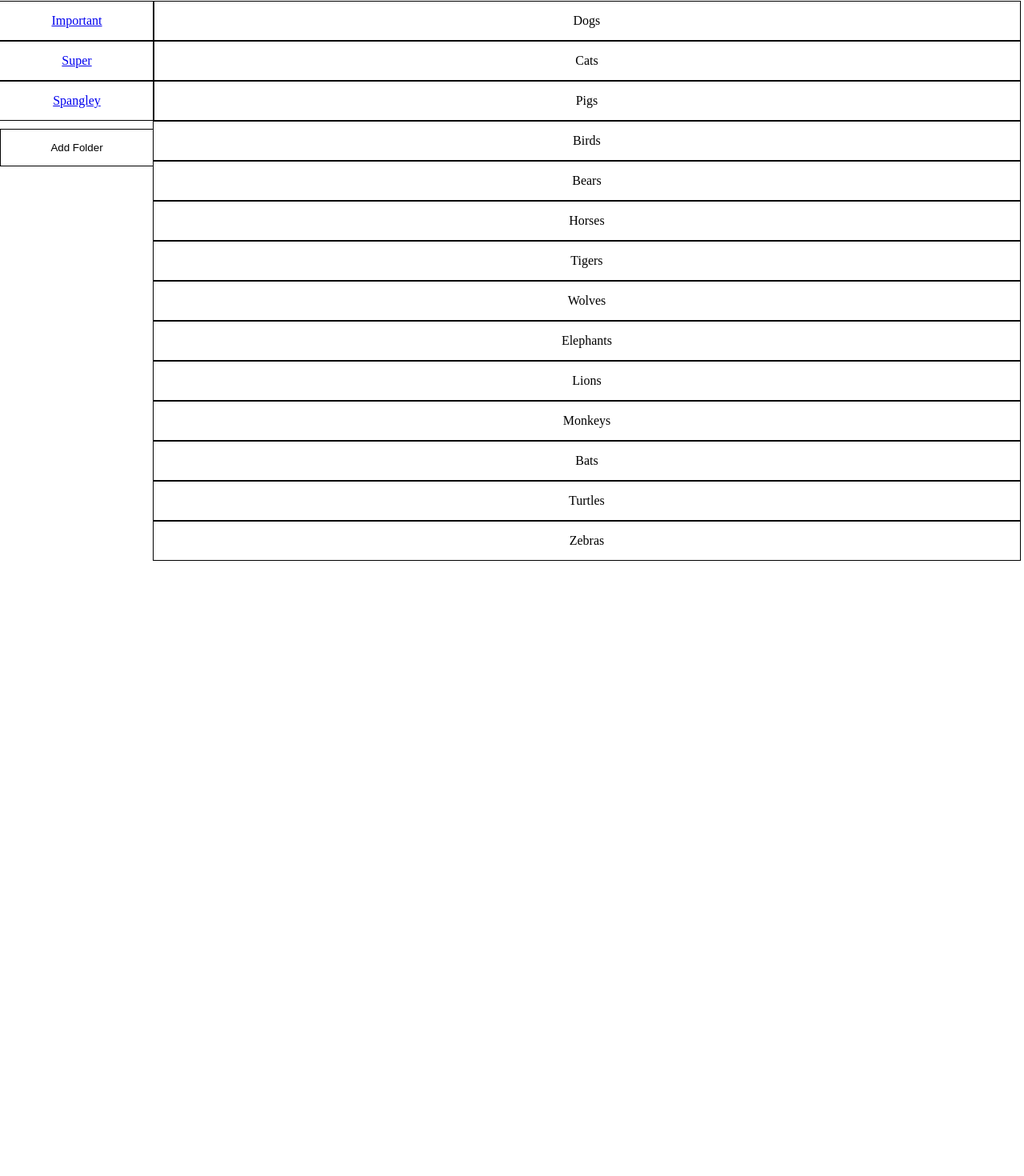
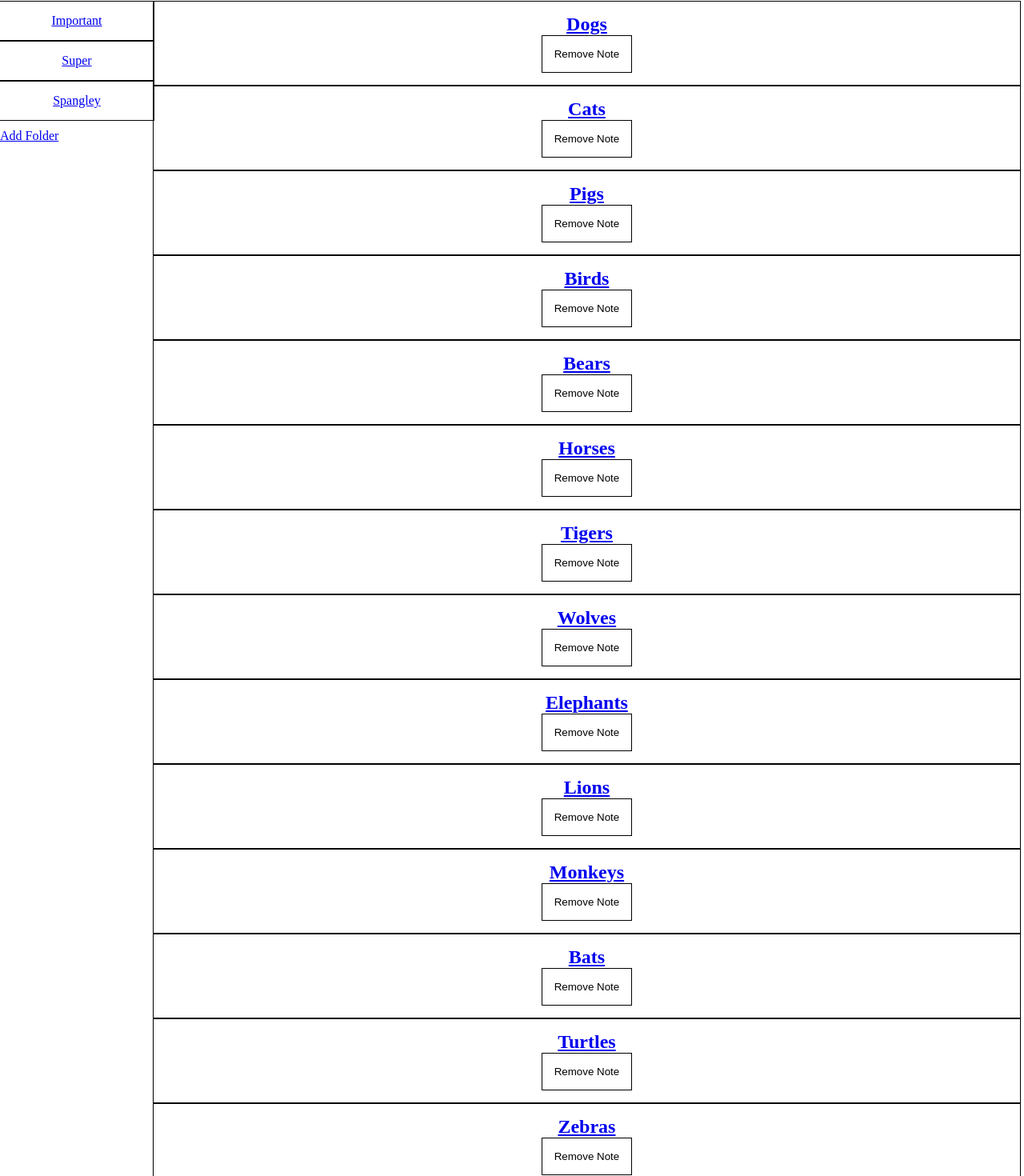
Before and after one commit to upcheezy/noteful, a React (Create React App) app: page / in a window 1280 px wide. Shown: the part 54-1524 px from the top of the page at 80% size. Before the commit the page ends 800 px from the top, so only its background shows below. Built offline with nearby package versions, Linux system fonts and the light colour scheme.

Commit message:
finished project

```diff
--- a/src/App/App.js
+++ b/src/App/App.js
@@ -6,6 +6,7 @@ import { getNotesForFolder, findNote, findFolder } from '../notes_helpers';
 import './App.css';
 import NoteListMain from '../NoteListMain/NoteListMain';
 import NotePageNav from '../NotePageNav/NotePageNav';
+import NotePageMain from '../NotePageMain/NotePageMain';
 
 export default class App extends Component {
   state = {
@@ -46,14 +47,15 @@ export default class App extends Component {
           path="/note/:noteId"
           render={routeProps => {
             // why is noteId in brackets?
-              // destruction state same as below
+              // destructure state same as below
               // const noteId = routeProps.match.params.noteId;
             // console.log(routeProps);
             const { noteId } = routeProps.match.params;
             // where is notes delcared that this is using and what else is it doing?
+              // above on the first line of method is where
             const note = findNote(notes, noteId) || {};
             const folder = findFolder(folders, note.folderId);
-            return <NotePageNav />
+            return <NotePageNav {...routeProps} folder={folder}/>
           }}
         />
 
@@ -85,6 +87,20 @@ export default class App extends Component {
             />
           )
         }
+
+        <Route
+          path='/note/:noteId'
+          render={routeProps => {
+            const {noteId} = routeProps.match.params
+            const note = findNote(notes, noteId)
+            return (
+              <NotePageMain
+                {...routeProps}
+                note={note}
+              />
+            )
+          }}
+          />
       </>
     )
   }
--- /dev/null
+++ b/src/Button/Button.js
@@ -0,0 +1,19 @@
+import React from 'react';
+
+export default function Button(props) {
+    const { tag, className, children, ...otherProps } = props
+
+    return React.createElement(
+        props.tag,
+        {
+            className: ['Button', props.className].join(' '),
+            ...otherProps
+        },
+        props.children
+    )
+}
+
+
+Button.defaultProps = {
+    tag: 'a',
+}
--- /dev/null
+++ b/src/Note/Note.js
@@ -0,0 +1,17 @@
+import React from 'react';
+import { Link } from 'react-router-dom';
+
+export default function Note(props) {
+    return (
+        <div className='Note'>
+            <h2 className='Note__title'>
+                <Link to={`/note/${props.id}`}>
+                    {props.name}
+                </Link>
+            </h2>
+            <button className='Note__delete' type='button'>
+                Remove Note
+            </button>
+        </div>
+    )
+}
--- a/src/NoteListMain/NoteListMain.js
+++ b/src/NoteListMain/NoteListMain.js
@@ -1,5 +1,7 @@
 import React from 'react';
 import { Link } from 'react-router-dom';
+import Button from '../Button/Button'
+import Note from '../Note/Note';
 
 export default function NoteListMain(props) {
     return (
@@ -7,10 +9,24 @@ export default function NoteListMain(props) {
             <ul>
                 {props.notes.map(note =>
                     <li key={note.id}>
-                        {note.name}
+                        <Note
+                            id={note.id}
+                            name={note.name}
+                            modified={note.modified}
+                        />
                     </li>
-                    )}
+                )}
             </ul>
+            <div className='add_note_button'>
+                <Button
+                    tag={Link}
+                    to='/add-note'
+                    type='button'
+                    className='NoteListMain__add-note-button'
+                >
+                    Add Note
+                </Button>
+            </div>
         </section>
     )
 }
--- a/src/NoteListNav/NoteListNav.js
+++ b/src/NoteListNav/NoteListNav.js
@@ -1,6 +1,7 @@
 import React from 'react';
 import './NoteListNav.css';
 import { NavLink, Link } from 'react-router-dom'
+import Button from '../Button/Button';
 
 export default function NoteListNav(props) {
     // console.log(props);
@@ -19,7 +20,14 @@ export default function NoteListNav(props) {
                 )}
             </ul>
             <div className='NoteListNav_button'>
-                <button>Add Folder</button>
+                <Button
+                    tag={Link}
+                    to='/add-folder'
+                    type='button'
+                    className='NoteListNav__add-folder-button'
+                >
+                    Add Folder
+                </Button>
             </div>
         </div>
     )
--- /dev/null
+++ b/src/NotePageMain/NotePageMain.js
@@ -0,0 +1,19 @@
+import React from 'react';
+import Note from '../Note/Note';
+
+export default function NotePageMain(props) {
+    return (
+        <section className='NotePageMain'>
+            <Note
+                id={props.note.id}
+                name={props.note.name}
+                modified={props.note.modified}
+            />
+            <div className='NotePageMain__content'>
+                {props.note.content.split(/\n \r|\n/).map((para, i) =>
+                    <p key={i}>{para}</p>
+                )}
+            </div>
+        </section>
+    )
+}
--- a/src/NotePageNav/NotePageNav.js
+++ b/src/NotePageNav/NotePageNav.js
@@ -1,9 +1,22 @@
 import React from 'react';
+import Button from '../Button/Button';
 
 export default function NotePageNav(props) {
     return (
         <div className='NotePageNav'>
-
+            <Button
+                tag='button'
+                role='link'
+                onClick={() => props.history.goBack()}
+                className='NotePageNav__back-button'
+            >
+                Back
+            </Button>
+            {props.folder && (
+                <h3 className='NotePageNav__folder-name'>
+                    {props.folder.name}
+                </h3>
+            )}
         </div>
     )
 }
```
Also changed, not shown: src/Button/Button.css (added), src/Note/Note.css (added), src/NotePageMain/NotePageMain.css (added).
